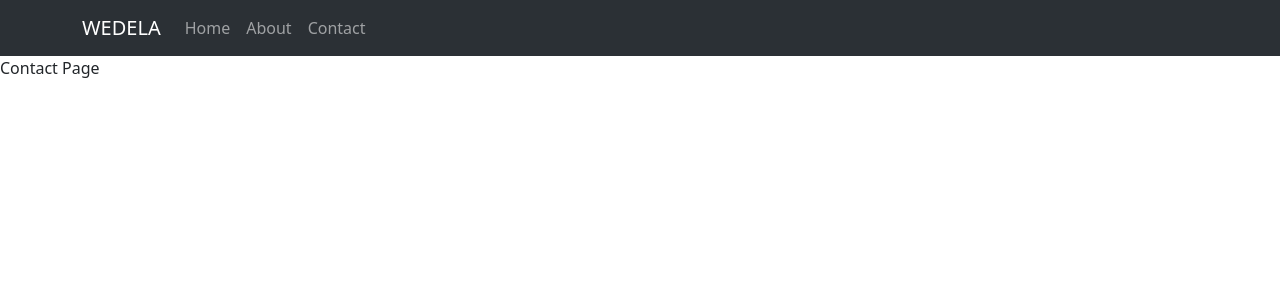
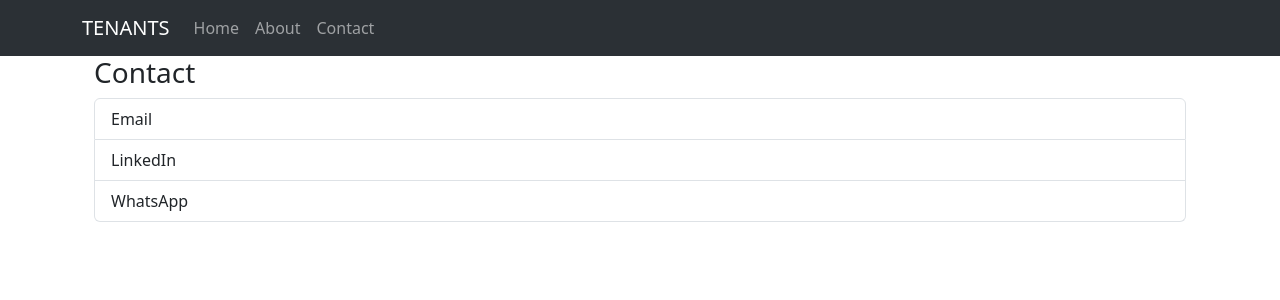
Before and after one commit to alpha-thulz/tenants_front_end, a React (Vite) app: page /contact in a window 1280 px wide. Shown: the top 300 px of the page. Built offline with nearby package versions, Linux system fonts and the light colour scheme.

Commit message:
Update contact page

```diff
--- a/src/components/AppNav.tsx
+++ b/src/components/AppNav.tsx
@@ -5,7 +5,7 @@ export function AppNav() {
     return (
         <Navbar expand="lg" className="bg-body-tertiary" bg="dark" data-bs-theme="dark" >
             <Container>
-                <Navbar.Brand>WEDELA</Navbar.Brand>
+                <Navbar.Brand>TENANTS</Navbar.Brand>
                 <Navbar.Toggle aria-controls="basic-navbar-nav" />
                 <Navbar.Collapse id="basic-navbar-nav">
                     <Nav className="me-auto">
--- a/src/pages/Building.tsx
+++ b/src/pages/Building.tsx
@@ -51,7 +51,10 @@ export default function Building() {
                         <td>{value.servicesCosts}</td>
                         <td>{value.underMaintenance ? "Yes" : "No"}</td>
                         <td>{`${value.tenant.length}/${value.totalTenants}`}</td>
-                        <td><Button label="Remove room listing" onClick={() => (console.log(`Delete room ${value.id}`))} color={"danger"}/> </td>
+                        <td>
+                            <Button label="Remove room listing" onClick={() => (console.log(`Delete room ${value.id}`))} color={"danger"}/>
+                            <Button label={"Add tenant"} onClick={() => (console.log(`Add tenant to ${value.id}`))} />
+                        </td>
                     </tr>
                 ))}
             </BasicTable>
--- a/src/pages/Contact.tsx
+++ b/src/pages/Contact.tsx
@@ -1,7 +1,20 @@
+import ListGroup from "../components/ListGroup.tsx";
+
 export default function Contact() {
     return (
         <>
-            <div>Contact Page</div>
+            <div className="container">
+                <div className="container-fluid">
+                    <ListGroup heading="Contact">
+                        <li className="list-group-item list-group-item-action list-group-flush"
+                            onClick={() => (window.open(`mailto:tj.tyaphile@gmail.com?subject=Notice from Tenants Online`, "_blank"))}>Email</li>
+                        <li className="list-group-item list-group-item-action list-group-flush"
+                            onClick={() => (window.open('https://www.linkedin.com/in/thulani-tyaphile', "_blank"))}>LinkedIn</li>
+                        <li className="list-group-item list-group-item-action list-group-flush"
+                            onClick={() => (window.open('https://wa.me/27838430298?text=Message%20from%20Tenants%20Online', "_blank"))}>WhatsApp</li>
+                    </ListGroup>
+                </div>
+            </div>
         </>
     );
 }
--- a/src/pages/Home.tsx
+++ b/src/pages/Home.tsx
@@ -18,7 +18,6 @@ export default function Home() {
         connect("").get(`/api/v1/users/${param.id}`)
             .then((response) => {
                 setData(response.data);
-                // const isAuth = response.config.headers.Authorization;
                 if (response.status === 401) {
                     navigate("/login");
                 }
@@ -38,8 +37,9 @@ export default function Home() {
                                     <tr key={item.id}>
                                         <td>{item.name}</td>
                                         <td>{item.address}</td>
-                                        <td><Button label={"Maintain"}
-                                                    onClick={() => navigate(`/user/${param.id}/building/${item.id}`)}/>
+                                        <td>
+                                            <Button label={"Maintain"} onClick={() => navigate(`/user/${param.id}/building/${item.id}`)}/>
+                                            <Button label={"Delete"} onClick={() => ("Remove property")} color={"danger"} />
                                         </td>
                                     </tr>
                                 ))}
--- a/src/pages/Login.tsx
+++ b/src/pages/Login.tsx
@@ -33,7 +33,6 @@ export default function Login() {
             "password": password
         }).then((response) => {
             if(response.status === 200) {
-                console.log(response);
                 navigate(`/${response.data.user_id}`);
             } else if (response.status === 409) {
                 setError(response.data.message);
```
